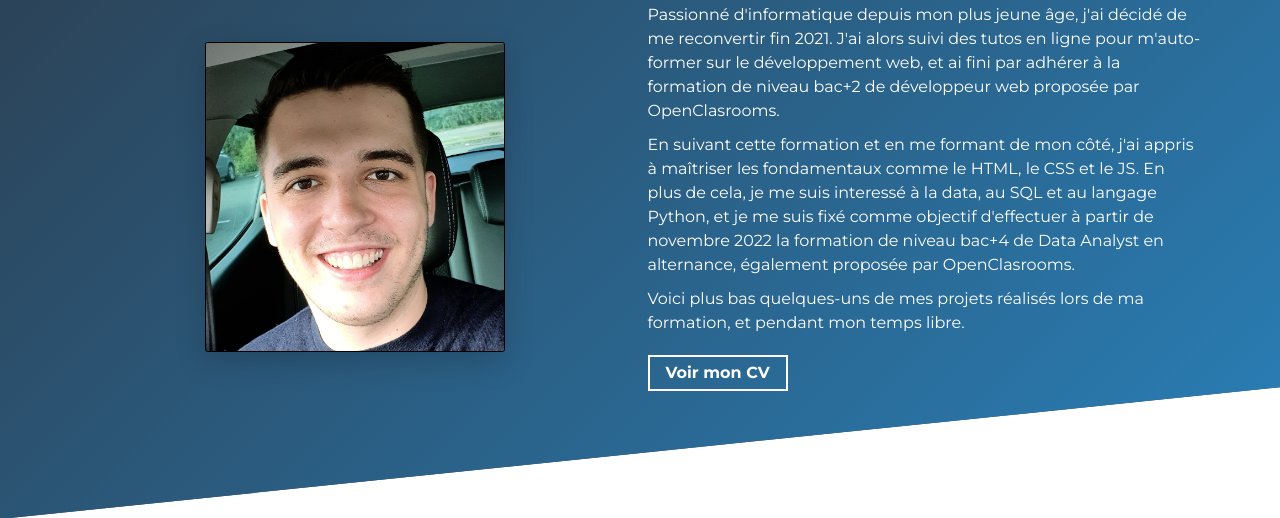
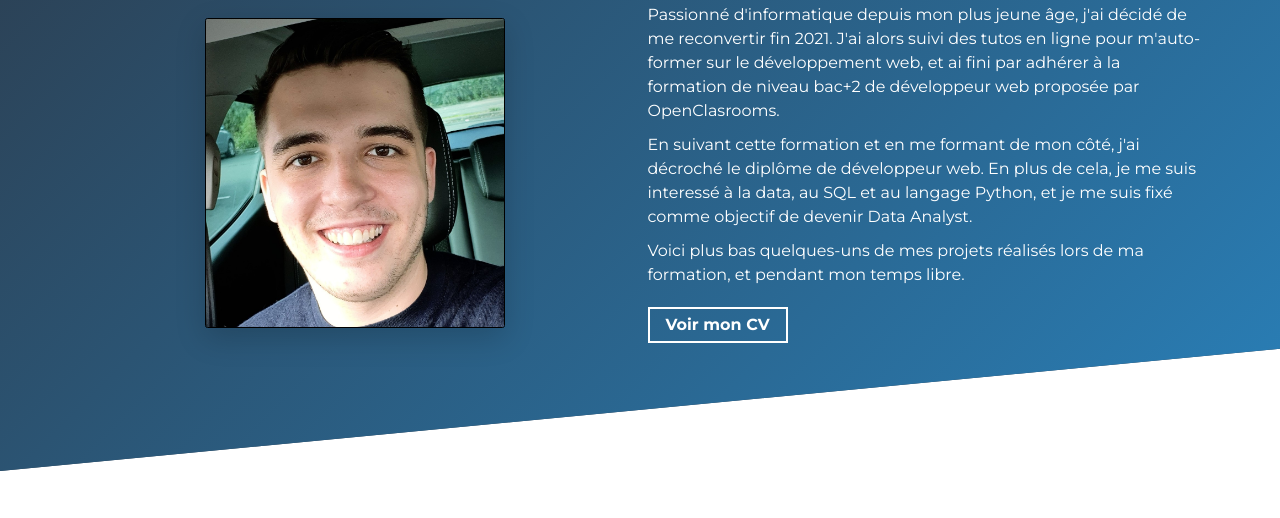
Before and after one commit to Dalifo/resume, a website built with Parcel: page src/index.html in a window 1280 px wide. Shown: the part 940-1458 px from the top of the page. Built offline with nearby package versions, Linux system fonts and the light colour scheme.

Commit message:
Update index.html

```diff
--- a/src/index.html
+++ b/src/index.html
@@ -75,9 +75,9 @@
                 de niveau bac+2 de développeur web proposée par OpenClasrooms.
               </p>
               <p class="about-wrapper__info-text">
-                En suivant cette formation et en me formant de mon côté, j'ai appris à maîtriser les fondamentaux comme le HTML, le CSS et le JS.
-                En plus de cela, je me suis interessé à la data, au SQL et au langage Python, et je me suis fixé comme objectif d'effectuer à partir
-                de novembre 2022 la formation de niveau bac+4 de Data Analyst en alternance, également proposée par OpenClasrooms.
+                En suivant cette formation et en me formant de mon côté, j'ai décroché le diplôme de développeur web.
+                En plus de cela, je me suis interessé à la data, au SQL et au langage Python, et je me suis fixé comme objectif de devenir
+                Data Analyst.
               </p>
               <p class="about-wrapper__info-text">
                 Voici plus bas quelques-uns de mes projets réalisés lors de ma formation, et pendant mon temps libre.
@@ -270,7 +270,7 @@
                   <p class="mb-4">
                     Cinquième projet du parcours "Développeur web" chez OpenClassrooms.
                     L'objectif est de construire un site e-commerce en <strong>JavaScript</strong> pur, sans framework.
-                    //Seul le code source est visible, pour visualiser le site, veuillez suivre les instructions sur Github.//
+                    <strong>//Seul le code source est visible, pour visualiser le site, veuillez suivre les instructions sur Github.//</strong>
                   </p>
                 </div>
                 <a
@@ -375,7 +375,7 @@
       <div class="container">
         <h2 class="section-title">Contact</h2>
         <div class="contact-wrapper load-hidden">
-          <p class="contact-wrapper__text">Je suis à la recherche d'une alternance<br> de Data Analyst d'une durée de 2 ans, <br>Contactez-moi pour collaborer ! <br>(Je fais très bien les cafés)</p>
+          <p class="contact-wrapper__text">Contactez-moi si vous souhaitez collaborer !</p>
           <a
             rel="noreferrer"
             target="_blank"
```
